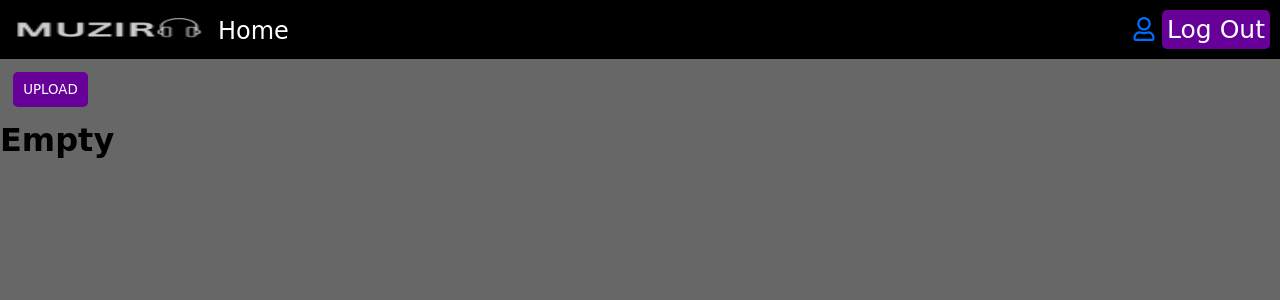
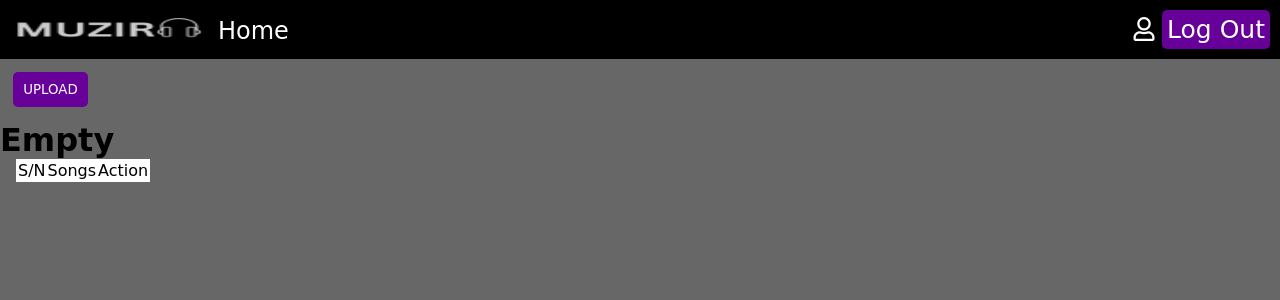
Before and after one commit to brainbox15/SideHustle-7.0-BootCamp, a PHP site: page /account.php in a window 1280 px wide. Shown: the top 300 px of the page. Run offline with PHP 8.4, Linux system fonts and the light colour scheme; the visitor is signed in with stand-in values (Sample User, id 1); data that the repository does not hold is empty.

Commit message:
made changes to file

```diff
--- a/account.css
+++ b/account.css
@@ -85,3 +85,18 @@ header div #home{
 header div #home:hover{
     color: blue;
 }
+
+.far{
+    color: #fff;
+}
+
+
+table{
+    margin-left: 1em;
+    text-align: center;
+    background-color: #fff;
+}
+
+#del i{
+color: rgba(255, 0, 0, 0.685);
+}
--- a/account.php
+++ b/account.php
@@ -33,7 +33,7 @@ include "sessionstart.php";
 		 	while ($audio = mysqli_fetch_assoc($res)) {
 		 ?>
 
-	        <audio src="songs/uploads/<?=$audio['audio_url']?>"
+	        <audio id="audio" src="songs/uploads/<?=$audio['audio_url']?>"
 	        	   controls >
 
 	        </audio>
@@ -43,7 +43,41 @@ include "sessionstart.php";
 		 }else {
 		 	echo "<h1>Empty</h1>";
 		 }
+
 		 ?>
+
+
 	</div>
+	<?php
+$students = mysqli_query($connect, 'SELECT * FROM audios');
+
+?>
+
+<table>
+    <thead>
+        <td>S/N</td>
+        <td>Songs</td>
+        <Td>Action</Td>
+
+    </thead>
+    <tbody>
+        <?php
+        foreach ($students as $student): ?>
+    <tr>
+        <td><?= $student['id'] ?></td>
+        <td><?= $student['audio_url'] ?></td>
+
+        <td>
+        <a id="del" href="delete-student.php?id=<?= $student['id'] ?>"> <i class="far fa-times-circle"></i></a>
+
+        </td>
+
+    </tr>
+    <?php
+    endforeach;
+     ?>
+    </tbody>
+</table>
+
 </body>
 </html>
```
Also changed, not shown: delete-student.php (added, +15 -0 lines).
